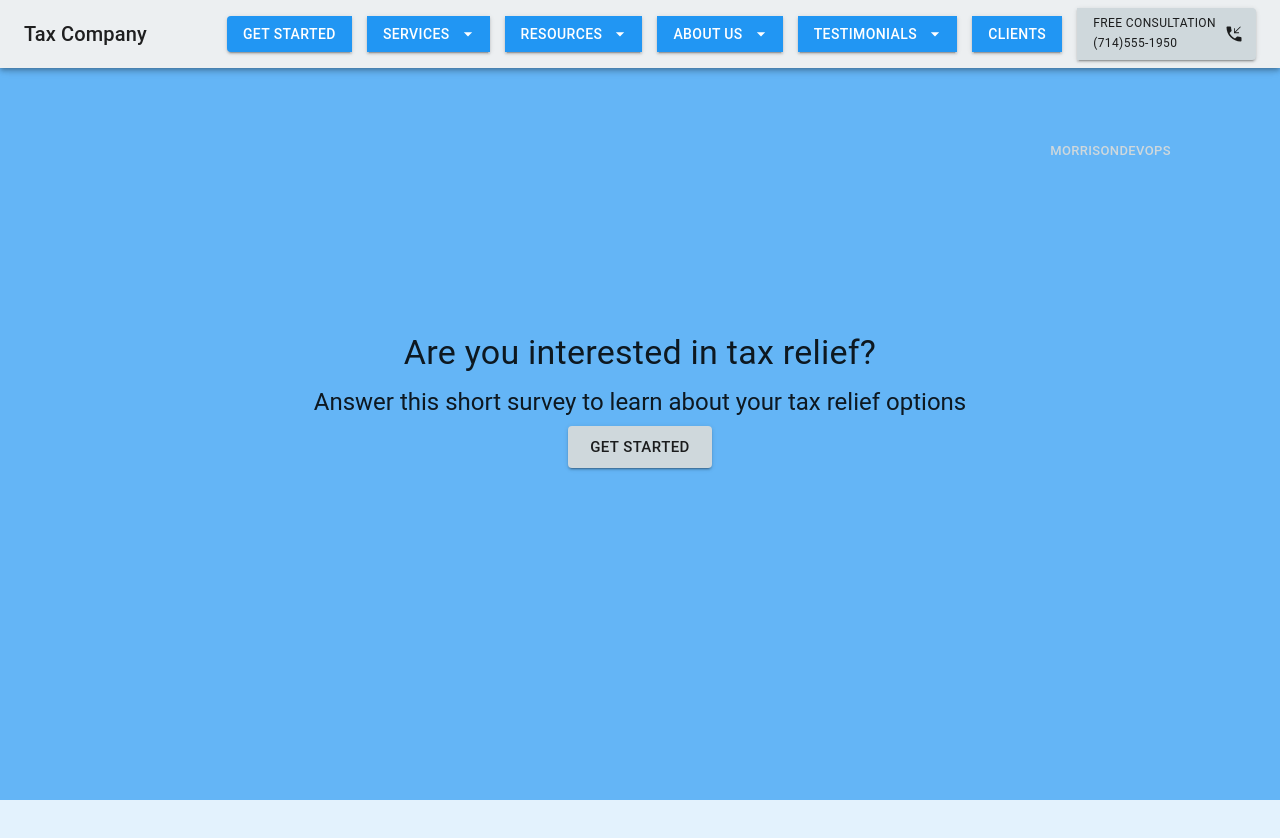
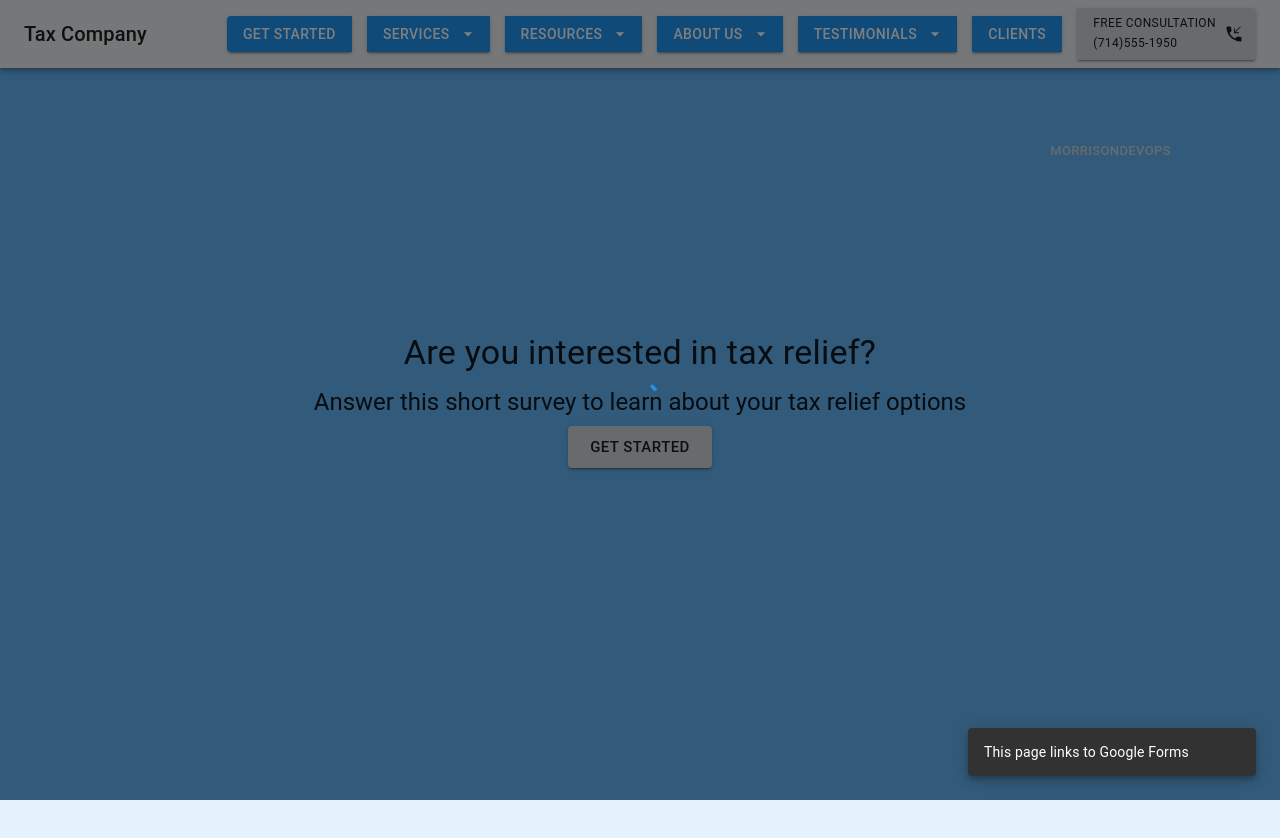
Before and after one commit to mjmorrison10/tax, a Next.js app: page /apply in a window 1280 px wide. Shown: the top 838 px of the page. Built offline with nearby package versions, Linux system fonts and the light colour scheme.

Commit message:
Update apply.js

```diff
--- a/pages/apply.js
+++ b/pages/apply.js
@@ -2,6 +2,7 @@ import { Box, Button, Typography } from "@mui/material";
 import { blue } from "@mui/material/colors";
 import React from "react";
 import Link from "next/link";
+import PageComingSoon from '../components/pageComingSoon'
 
 export const style = {
   backgroundColor: blue[300],
@@ -35,6 +36,7 @@ function apply() {
           Get Started
         </Button>
       </Link>
+      <PageComingSoon label='This page links to Google Forms' />
     </Box>
   );
 }
```
